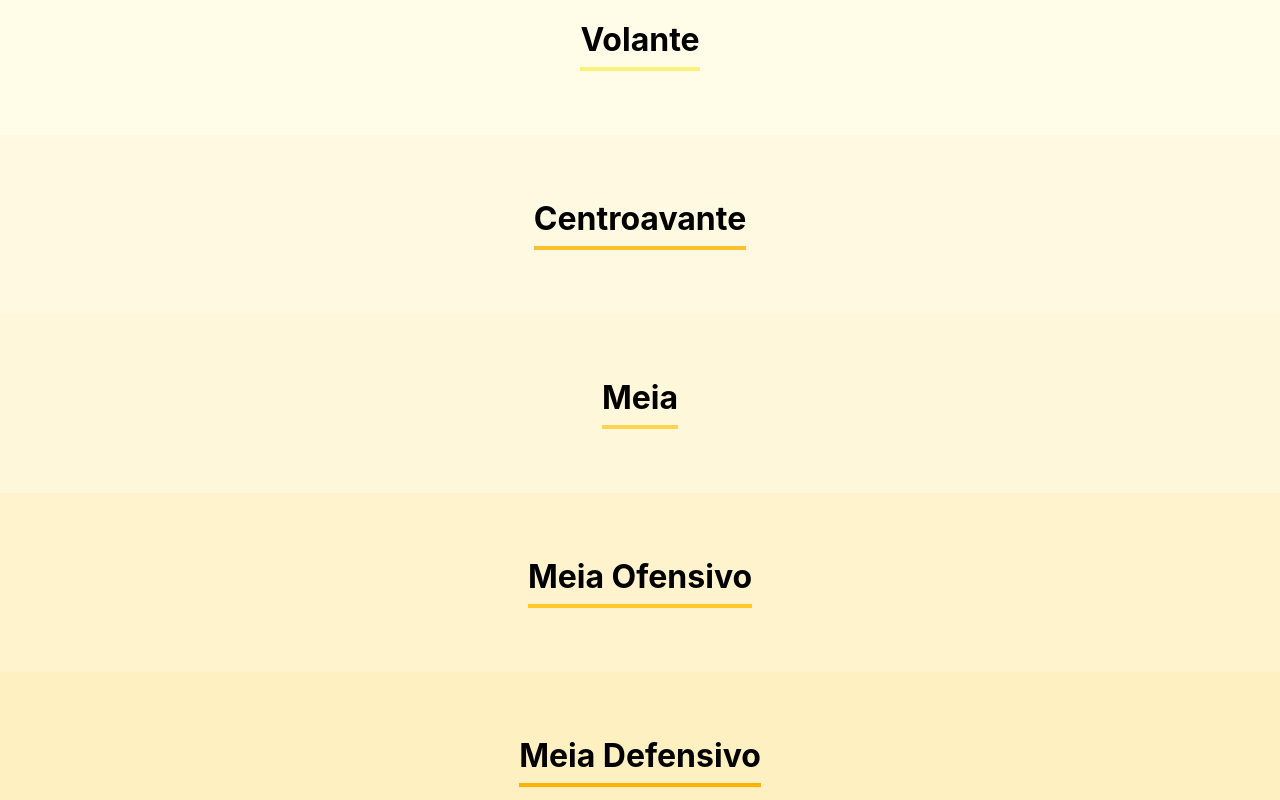
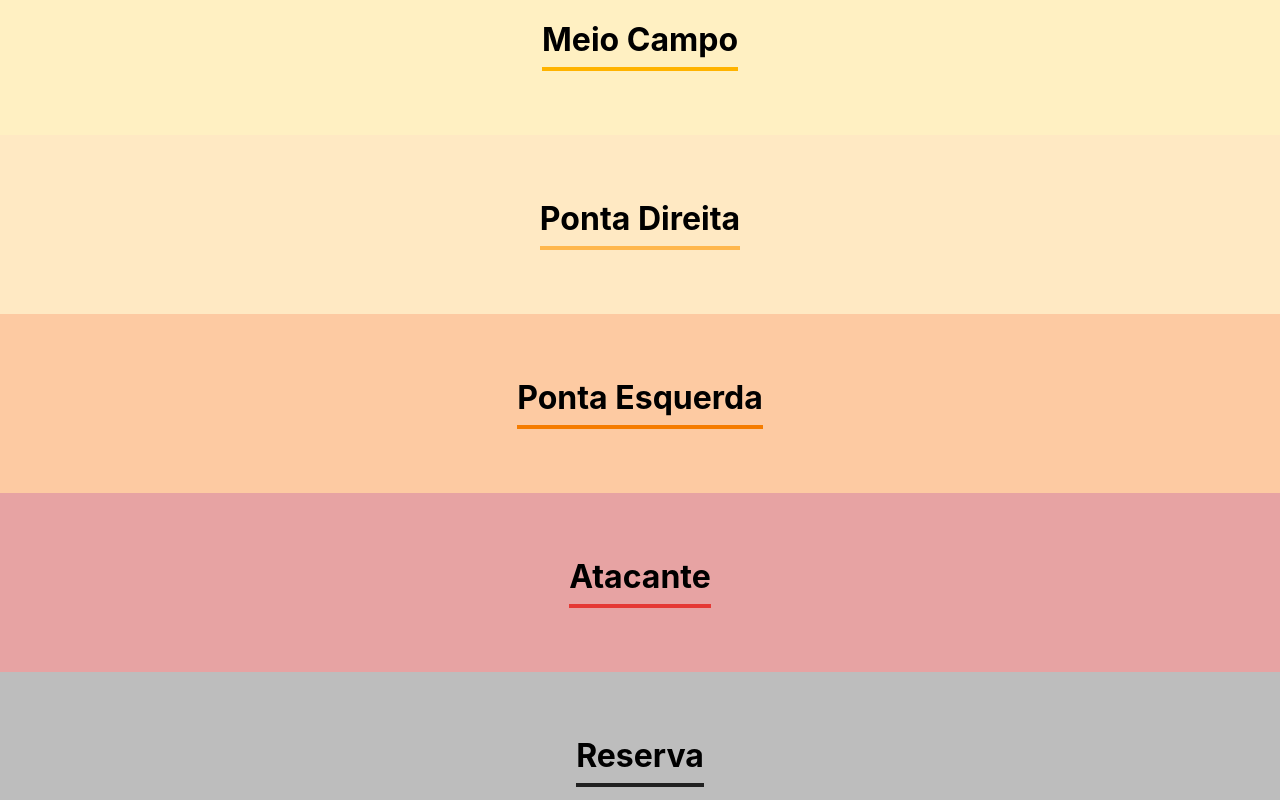
Before and after one commit to Alex-Majdalani/Escalacao-Time-de-Futebol, a React (Create React App) app in the folder futebol/: page / in a window 1280 px wide. Shown: the part 2000-2800 px from the top of the page. Built offline with nearby package versions, Linux system fonts and the light colour scheme.

Commit message:
criei o componente Jogador, para criar os cards dos jogadores

```diff
--- a/futebol/src/App.js
+++ b/futebol/src/App.js
@@ -18,52 +18,32 @@ function App() {
     {
       nome: "Lateral Direito",
       corPrimaria: "#6BB9F0",
-      corSecundaria: "#E3F4FF",
+      corSecundaria: "#d7efffff",
     },
     {
       nome: "Lateral Esquerdo",
       corPrimaria: "#2980B9",
-      corSecundaria: "#D6ECFF",
+      corSecundaria: "#bedaf3ff",
     },
     {
-      nome: "Volante",
-      corPrimaria: "#FFF176",
-      corSecundaria: "#FFFDE7",
-    },
-    {
-      nome: "Centroavante",
-      corPrimaria: "#FBC02D",
-      corSecundaria: "#FFF9E1",
-    },
-    {
-      nome: "Meia",
-      corPrimaria: "#FFD54F",
-      corSecundaria: "#FFF7DA",
-    },
-    {
-      nome: "Meia Ofensivo",
-      corPrimaria: "#FFCA28",
-      corSecundaria: "#FFF3CD",
-    },
-    {
-      nome: "Meia Defensivo",
+      nome: "Meio Campo",
       corPrimaria: "#FFB300",
       corSecundaria: "#FFF0C2",
     },
     {
       nome: "Ponta Direita",
       corPrimaria: "#FFB74D",
-      corSecundaria: "#FFF3E0",
+      corSecundaria: "#ffe9c3ff",
     },
     {
       nome: "Ponta Esquerda",
       corPrimaria: "#F57C00",
-      corSecundaria: "#FFE8D6",
+      corSecundaria: "#fdcaa2ff",
     },
     {
       nome: "Atacante",
       corPrimaria: "#E53935",
-      corSecundaria: "#FFE5E5",
+      corSecundaria: "#e7a3a3ff",
     },
     {
       nome: "Reserva",
```
